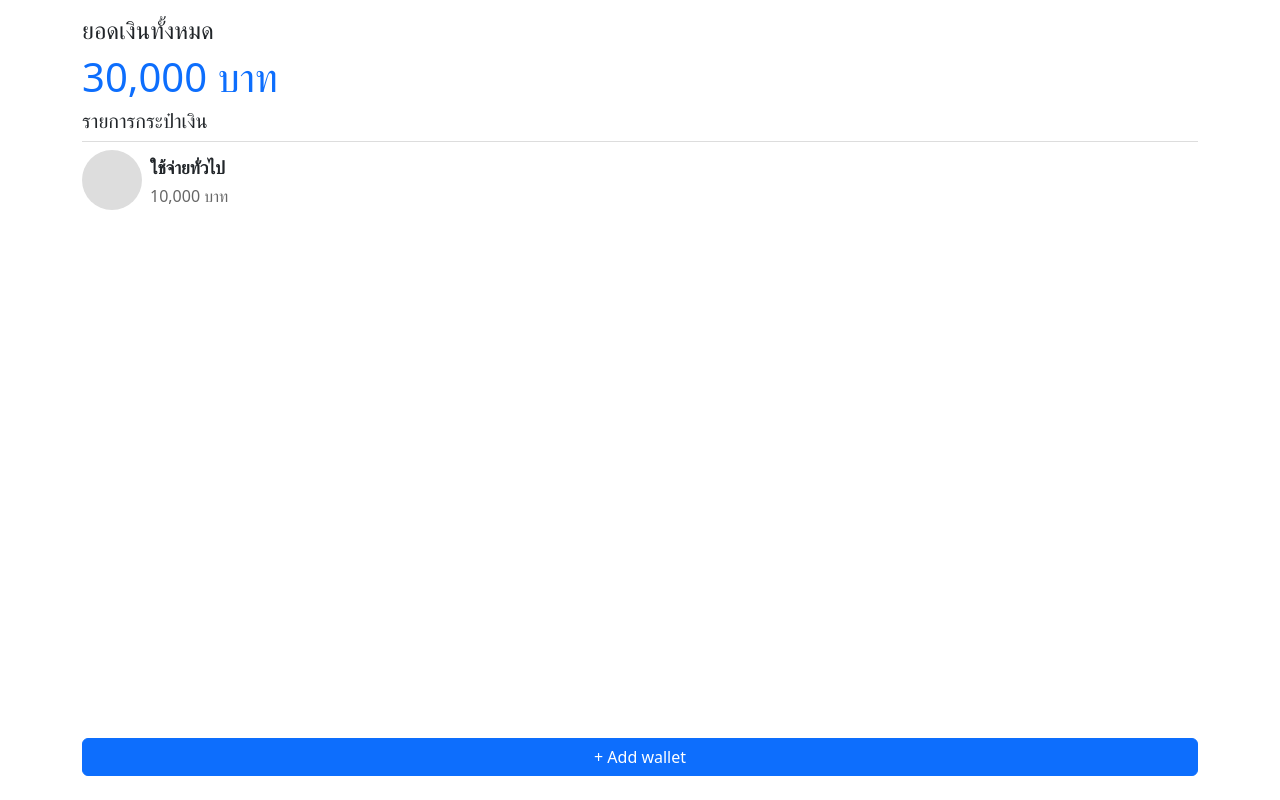
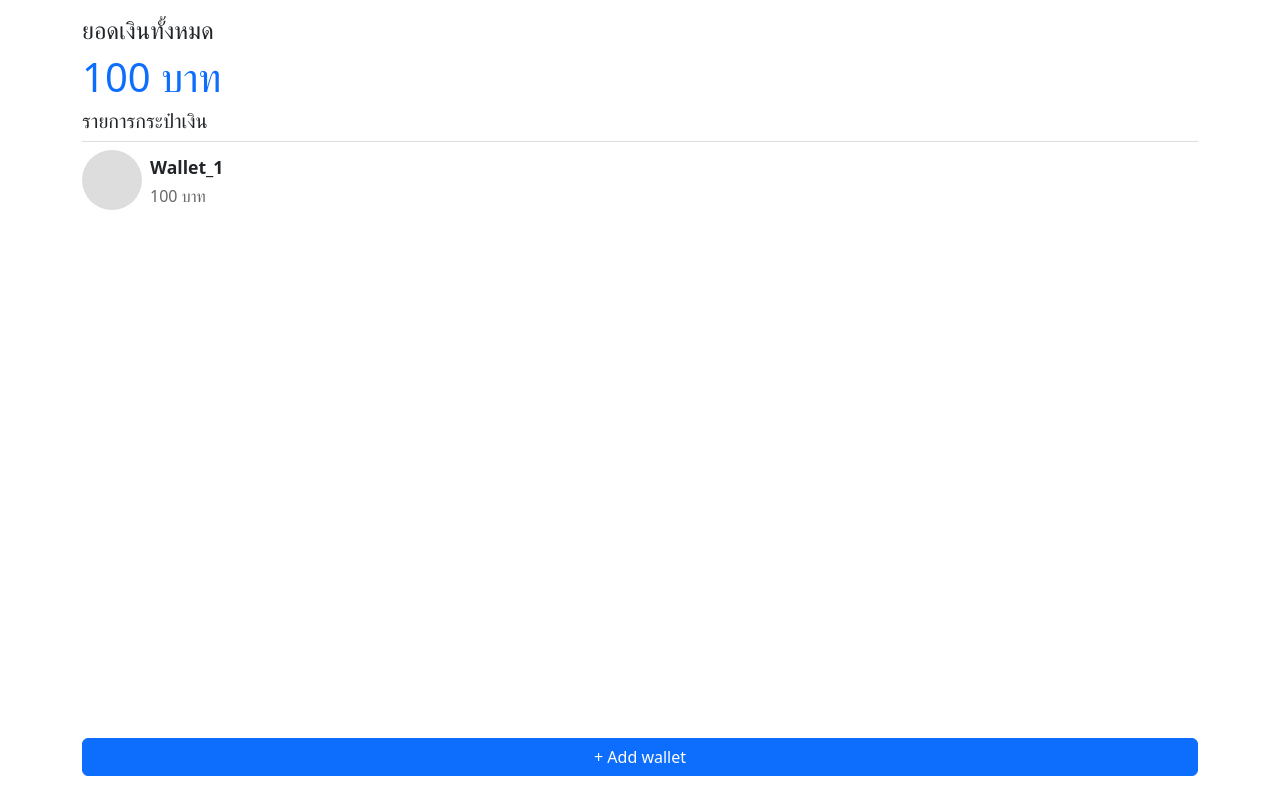
Before and after one commit to Friske2/web-my-wallet, a React (Create React App) app: page / in a window 1280 px wide. Built offline with nearby package versions, Linux system fonts and the light colour scheme.

Commit message:
use mock data

```diff
--- a/src/components/listWallet.tsx
+++ b/src/components/listWallet.tsx
@@ -1,17 +1,31 @@
-import React from "react";
+// import { useEffect } from "react";
 import Circle from './circle';
-function ListWallet(props: any) {
-  function handleClick() {
-    props.handleClick();
+import { IWallet } from "../interface/IWallet";
+interface ListWalletProps {
+  items: IWallet[];
+  handleClick: (id:number) => void;
+}
+function ListWallet(props: ListWalletProps) {
+  function handleClick(id:number) {
+    props.handleClick(id);
   }
-  return (
-    <div className='d-flex' onClick={handleClick}>
-        <Circle />
-        <div className='my-1 mx-2'>
-          <div className='title'>ใช้จ่ายทั่วไป</div>
-          <div className='sub-title'>10,000 บาท</div>
-        </div>
-      </div>
+  if(props.items.length === 0) return (<div>ไม่มีข้อมูล</div>);
+  else return (
+    <div>
+      {
+         props.items.map((item) => {
+          return (
+          <div className='d-flex' key={item.id} onClick={()=> handleClick(item.id)}>
+              <Circle />
+              <div className='my-1 mx-2'>
+                <div className='title'>{ item.name}</div>
+                <div className='sub-title'>{item.balance} บาท</div>
+              </div>
+          </div>
+          )
+        })
+      }
+    </div>
   );
 }
 
--- a/src/views/Home.tsx
+++ b/src/views/Home.tsx
@@ -1,13 +1,22 @@
-import React from 'react';
+import { useEffect,useState } from 'react';
 import { useNavigate } from 'react-router'
 import ListWallet from '../components/listWallet';
+import { IWallet } from '../interface/IWallet';
+import { getWallets } from '../services/walletService'
 function PageHome() {
   const history = useNavigate();
+  const [wallets, setWallets] = useState<IWallet[]>([]);
+  useEffect(() => {
+    getWallets().then((res) => {
+      setWallets(res);
+    });
+  },[])
+  const total = wallets.reduce((acc, item) => acc + item.balance, 0);
   function toAddWallet() {
     history('/wallet/add');
   }
-  function toWalletDetail() {
-    history('/wallet/1');
+  function toWalletDetail(id:number) {
+    history('/wallet/'+id);
   }
   return (
     <div>
@@ -15,14 +24,14 @@ function PageHome() {
         <h4>ยอดเงินทั้งหมด</h4>
       </div>
       <div>
-        <h1 className='text-primary'>30,000 บาท</h1>
+        <h1 className='text-primary'>{total} บาท</h1>
       </div>
       <h5>
         รายการกระป๋าเงิน
       </h5>
       <div className='line'>
       </div>
-      <ListWallet handleClick={toWalletDetail} />
+      <ListWallet items={wallets} handleClick={toWalletDetail} />
       <div className='position-footer'>
         <div className="d-grid gap-2 my-2">
           <button onClick={toAddWallet} className='btn btn-primary'>+ Add wallet</button>
```
